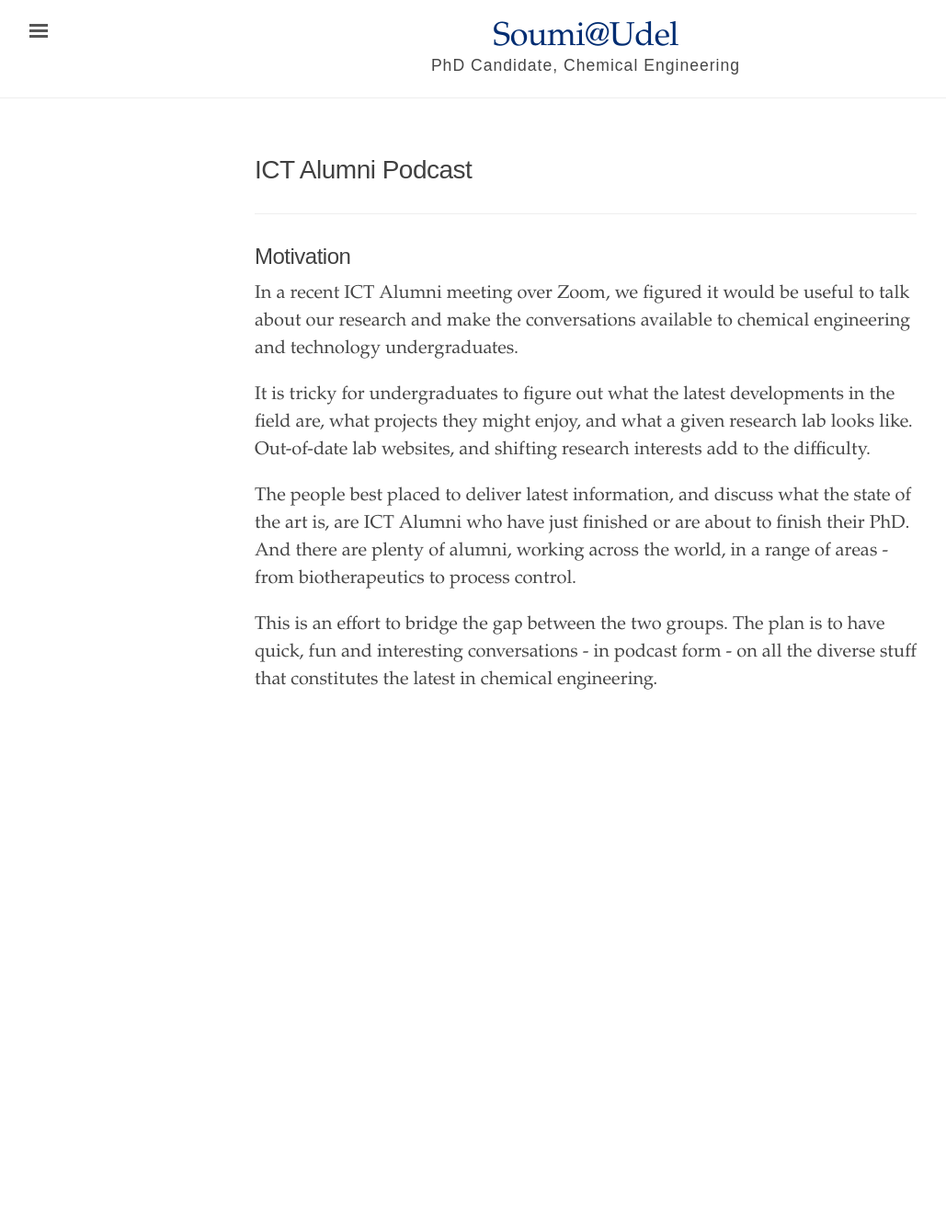
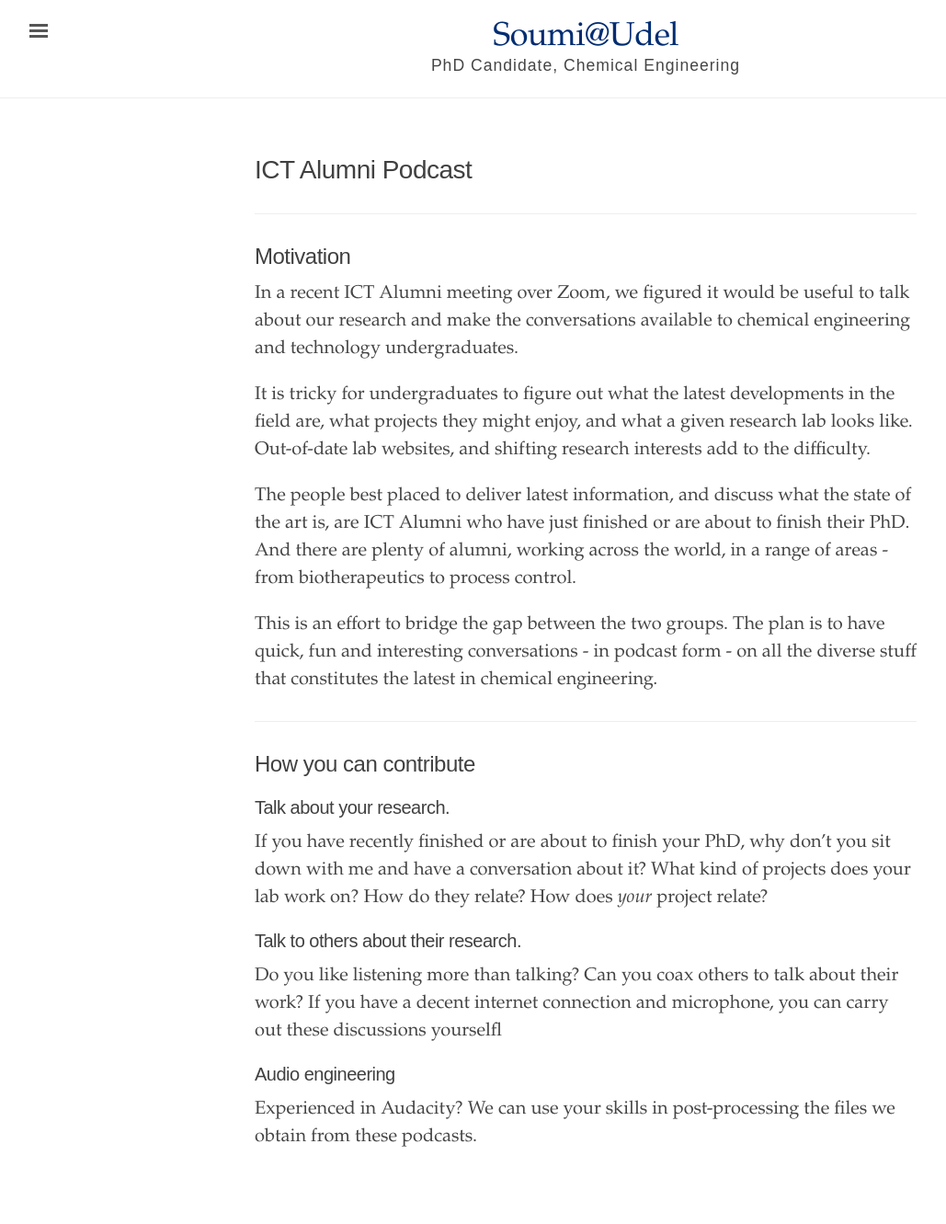
Before and after one commit to soumi-udel/soumi-udel.github.io, a Jekyll site: the page built from podcast/podcastinfo.md, in a window 1280 px wide. Shown: the whole page at 92% size, without its empty margins (3-1032 px from the left). Built offline with Jekyll 4.4.1, drawn with Linux system fonts in a browser that asks for light colours; before the commit the page ends 900 px from its top, so only the background shows below that.

Commit message:
Update podcastinfo.md

```diff
--- a/podcast/podcastinfo.md
+++ b/podcast/podcastinfo.md
@@ -15,3 +15,16 @@ It is tricky for undergraduates to figure out what the latest developments in th
 The people best placed to deliver latest information, and discuss what the state of the art is, are ICT Alumni who have just finished or are about to finish their PhD. And there are plenty of alumni, working across the world, in a range of areas - from biotherapeutics to process control.
 
 This is an effort to bridge the gap between the two groups. The plan is to have quick, fun and interesting conversations - in podcast form - on all the diverse stuff that constitutes the latest in chemical engineering.
+
+<hr>
+
+## How you can contribute
+
+#### Talk about your research.
+If you have recently finished or are about to finish your PhD, why don't you sit down with me and have a conversation about it? What kind of projects does your lab work on? How do they relate? How does _your_ project relate?
+
+#### Talk to others about their research.
+Do you like listening more than talking? Can you coax others to talk about their work? If you have a decent internet connection and microphone, you can carry out these discussions yourselfl
+
+#### Audio engineering
+Experienced in Audacity? We can use your skills in post-processing the files we obtain from these podcasts.
```
